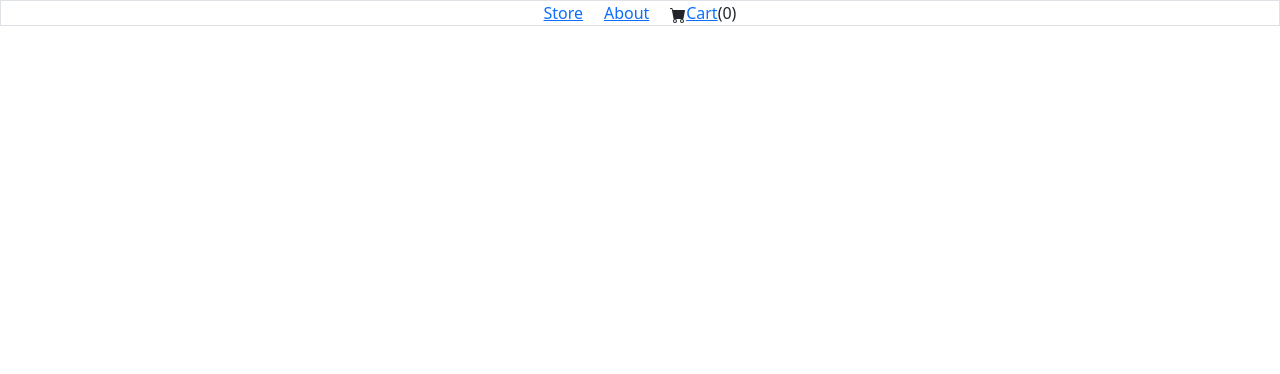
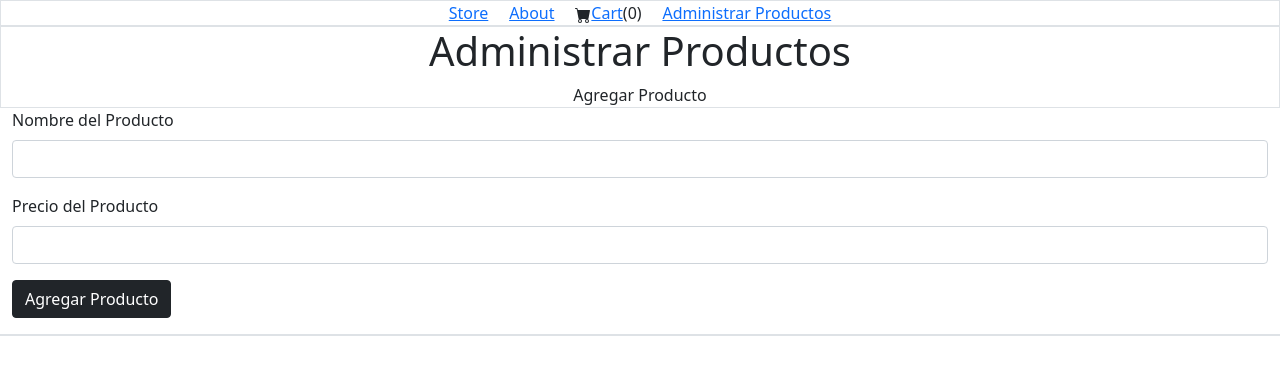
Before and after one commit to PabloSanchezB/programacion_web, a React (Create React App) app in the folder Ejercicio_React_15_10_2021/store_app/: page /admin_product in a window 1280 px wide. Shown: the top 374 px of the page. Built offline with nearby package versions, Linux system fonts and the light colour scheme.

Commit message:
Administrar Productos

```diff
--- a/Ejercicio_React_15_10_2021/store_app/src/MisRutas.js
+++ b/Ejercicio_React_15_10_2021/store_app/src/MisRutas.js
@@ -2,7 +2,8 @@ import React from 'react';
 import { Route, Switch } from 'react-router-dom';
 import About from './pages/About';
 import Cart from './pages/Cart';
-import Store from './pages/Store'
+import Store from './pages/Store';
+import AdminProduct from './pages/AdminProduct';
 
 export default function MisRoutes(){
     return(
@@ -10,6 +11,7 @@ export default function MisRoutes(){
             <Route exact path='/' component={Store}/>
             <Route path='/cart' component={Cart}/>
             <Route path='/about' component={About}/>
+            <Route path='/admin_product' component={AdminProduct}/>
         </Switch>
     );
 }
--- /dev/null
+++ b/Ejercicio_React_15_10_2021/store_app/src/componentes/AdmProductItem.js
@@ -0,0 +1,41 @@
+import React from 'react'
+import {Col, Row} from 'react-bootstrap'
+import Button from 'react-bootstrap/Button'
+
+const AdmProductItem=(props)=>{
+    const{id, nombre, Precio}=props.producto
+
+    const onClickElim=(event)=>{
+        event.preventDefault();
+        props.eliminar(id);
+    }
+
+    const onClickEdit=(event)=>{
+        event.preventDefault();
+        props.aux(props.producto);
+        props.showEdit(true);
+    }
+
+    return(
+        <div className="item">
+            <Row className="">
+                <Col className="text-start">
+                <span>{nombre}</span>
+                </Col>
+            </Row>
+            <Row>
+                <Col className="text-start">
+                    <h4>${Precio}</h4>
+                </Col>
+            </Row>
+            <Row>
+                <Col className="py-4 text-end">
+                <Button variant="light" onClick={onClickElim}>Eliminar</Button>
+                <Button variant="dark" onClick={onClickEdit}>Editar</Button>
+                </Col>
+            </Row>
+        </div>
+
+    );
+}
+export default AdmProductItem;
--- /dev/null
+++ b/Ejercicio_React_15_10_2021/store_app/src/componentes/AdmProductos.js
@@ -0,0 +1,18 @@
+import React from 'react';
+import Row from 'react-bootstrap/Row'
+import Col from 'react-bootstrap/Col'
+import ProductList from './ProductList';
+
+export default function AdmProductos(){
+    return(
+        <>
+        <Row>
+            <Col className="col py5 text-center border">
+                <h1>Administrar Productos</h1>
+                <span>Agregar Producto</span>
+            </Col>
+        </Row>
+        <ProductList />
+        </>
+    );
+}
--- /dev/null
+++ b/Ejercicio_React_15_10_2021/store_app/src/componentes/EditProdForm.js
@@ -0,0 +1,45 @@
+import React, {useState} from "react";
+import Button from 'react-bootstrap/Button'
+
+export default function EditProdForm(props){
+
+    const estadoInicialForm = {
+        id: props.editado.id,
+        nombre: props.editado.nombre,
+        Precio: props.editado.Precio
+    };
+
+    const [estadoForm, cambiarEstadoForm] = useState(estadoInicialForm);
+
+    const gestionarCamposForm = event => {
+        const nameInput = event.target.name;
+        const valueInput = event.target.value;
+        cambiarEstadoForm({...estadoForm, [nameInput]:valueInput});
+    }
+
+    const onSubmitForm = ev => {
+        ev.preventDefault();
+        props.cambiar(estadoForm);
+    }
+
+    return(
+        <form onSubmit={onSubmitForm}>
+
+            <div className="mb-3">
+                <label htmlFor="nameProduct" className="form-label">Nombre del Producto</label>
+                <input type="text" class="form-control" id="nameProduct"
+                name="nombre" value={estadoForm.nombre} onChange={gestionarCamposForm} />
+            </div>
+            <div className="mb-3">
+                <label htmlFor="price" className="form-label">Precio del Producto</label>
+                <input type="text" class="form-control" id="price"
+                name="Precio" value={estadoForm.Precio} onChange={gestionarCamposForm} />
+            </div>
+            <div className="mb-3">
+            <Button type="submit" className="btn btn-primary" variant="dark">Modificar Producto</Button>
+            </div>
+
+      </form>
+    );
+
+}
--- a/Ejercicio_React_15_10_2021/store_app/src/componentes/GridProduct.js
+++ b/Ejercicio_React_15_10_2021/store_app/src/componentes/GridProduct.js
@@ -16,7 +16,19 @@ const GridProduct=()=>{
         {id:1,nombre:'Pork - Chop, Frenched',Precio:'199.16'}
     ]
     return(
-        <>
+        <Row className="g-3">
+            {items.map((item) => {
+                return(
+                    <Col className="col-4">
+                        <div className="border px-3 pt-2">
+                        <ProductItem producto = {item}/>
+                        </div>
+                    </Col>
+                )
+            })}
+        </Row>
+
+        /*<>
         <Row>
             <Col className="border  m-1">
                 <ProductItem producto = {items[0]}/>
@@ -50,7 +62,7 @@ const GridProduct=()=>{
             <ProductItem producto = {items[8]}/>
             </Col>
         </Row>
-        </>
+        </>*/
     );
 }
 export default GridProduct
--- a/Ejercicio_React_15_10_2021/store_app/src/componentes/Header.js
+++ b/Ejercicio_React_15_10_2021/store_app/src/componentes/Header.js
@@ -16,6 +16,8 @@ const Header =()=>{
                 </svg>
                 <Link to='/cart'>Cart</Link>
                 <span>(0)</span>
+                <span>&nbsp;&nbsp;&nbsp;&nbsp;&nbsp;</span>
+                <Link to='/admin_product'>Administrar Productos</Link>
             </Col>
         </Row>
     );
--- /dev/null
+++ b/Ejercicio_React_15_10_2021/store_app/src/componentes/ProductForm.js
@@ -0,0 +1,45 @@
+import React, {useState} from "react";
+import Button from 'react-bootstrap/Button'
+
+export default function ProductForm(props){
+
+    const estadoInicialForm = {
+        nombre: '',
+        Precio: ''
+    };
+
+    const [estadoForm, cambiarEstadoForm] = useState(estadoInicialForm);
+
+    const gestionarCamposForm = event => {
+        const nameInput = event.target.name;
+        const valueInput = event.target.value;
+        cambiarEstadoForm({...estadoForm, [nameInput]:valueInput});
+    }
+
+    const onSubmitForm = ev => {
+        ev.preventDefault();
+        props.agregar(estadoForm);
+        cambiarEstadoForm(estadoInicialForm);
+    }
+
+    return(
+        <form onSubmit={onSubmitForm}>
+
+            <div className="mb-3">
+                <label htmlFor="nameProduct" className="form-label">Nombre del Producto</label>
+                <input type="text" class="form-control" id="nameProduct"
+                name="nombre" value={estadoForm.nombre} onChange={gestionarCamposForm} />
+            </div>
+            <div className="mb-3">
+                <label htmlFor="price" className="form-label">Precio del Producto</label>
+                <input type="text" class="form-control" id="price"
+                name="Precio" value={estadoForm.Precio} onChange={gestionarCamposForm} />
+            </div>
+            <div className="mb-3">
+            <Button type="submit" className="btn btn-primary" variant="dark">Agregar Producto</Button>
+            </div>
+
+      </form>
+    );
+
+}
--- /dev/null
+++ b/Ejercicio_React_15_10_2021/store_app/src/componentes/ProductList.js
@@ -0,0 +1,71 @@
+import React, {useState} from "react";
+import AdmProductItem from "./AdmProductItem";
+import Row from 'react-bootstrap/Row'
+import Col from 'react-bootstrap/Col'
+import ProductForm from "./ProductForm";
+import EditProdForm from "./EditProdForm";
+
+export default function ProductList(){
+    const itemsInitial = [];
+
+    const [items, setItems] = useState(itemsInitial);
+
+    const [showEditForm, setShowEditForm] = useState(false);
+
+    const [auxItem, setAuxItem] = useState({});
+
+    const [idCount, setIdCount] = useState(1);
+
+    const alEnviarForm = (itemFromForm) => {
+        const idI = idCount;
+        const newItem = {id: idI, ...itemFromForm};
+        setItems([newItem, ...items]);
+        setIdCount(idCount+1);
+    }
+
+    const alEliminar = (idItem) => {
+        setItems(items.filter(item => item.id !== idItem));
+    }
+
+    const alModificar = (itemFromForm) => {
+        setItems(items.map(item => {
+            if(item.id === itemFromForm.id){
+                return itemFromForm;
+            }else{
+                return item;
+            }
+        }));
+        setShowEditForm(false);
+    }
+
+    const showForm = (showEdit)=>{
+        if(!showEdit){
+            return(<ProductForm agregar={alEnviarForm} />);
+        }else{
+            return(<EditProdForm cambiar={alModificar} editado={auxItem}/>);
+        }
+    }
+
+    return (
+        <>
+        <Row>
+            {showForm(showEditForm)}
+        </Row>
+        <Row className="border">
+            <Col>
+            {
+
+                items.map(item => (
+                    <>
+                        <AdmProductItem producto={item} eliminar={alEliminar} showEdit={setShowEditForm}
+                        aux={setAuxItem}/>
+                    </>
+                    )
+                )
+
+            }
+            </Col>
+        </Row>
+        </>
+    );
+}
--- /dev/null
+++ b/Ejercicio_React_15_10_2021/store_app/src/pages/AdminProduct.js
@@ -0,0 +1,8 @@
+import React from "react";
+import AdmProductos from "../componentes/AdmProductos";
+
+export default function AdminProduct(){
+    return(
+        <AdmProductos></AdmProductos>
+    );
+}
```
